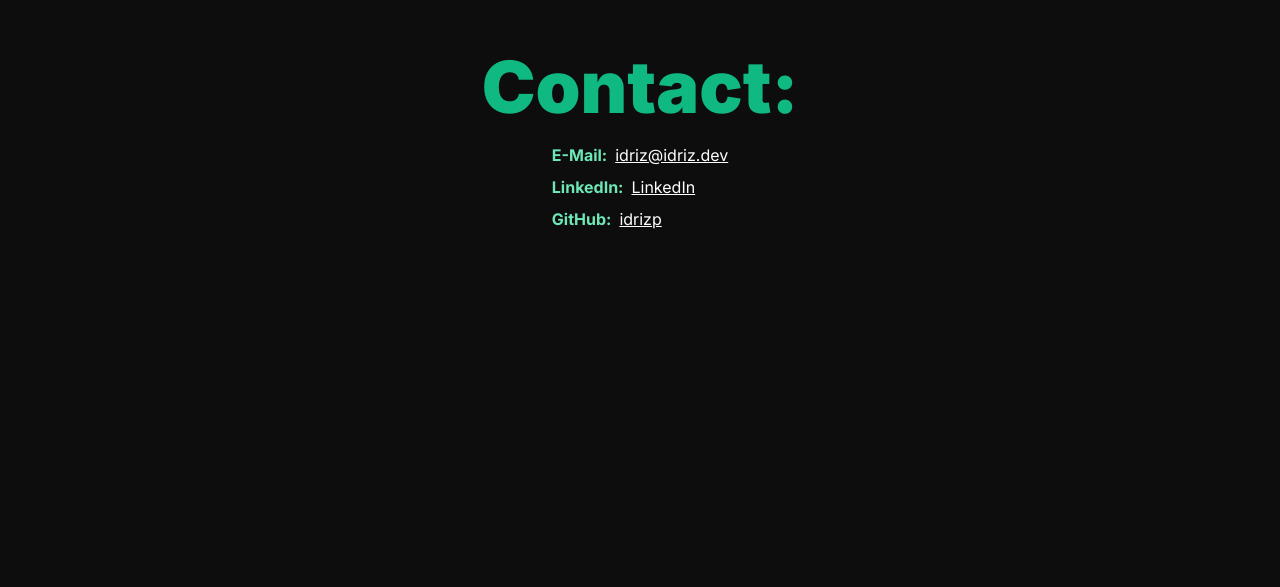
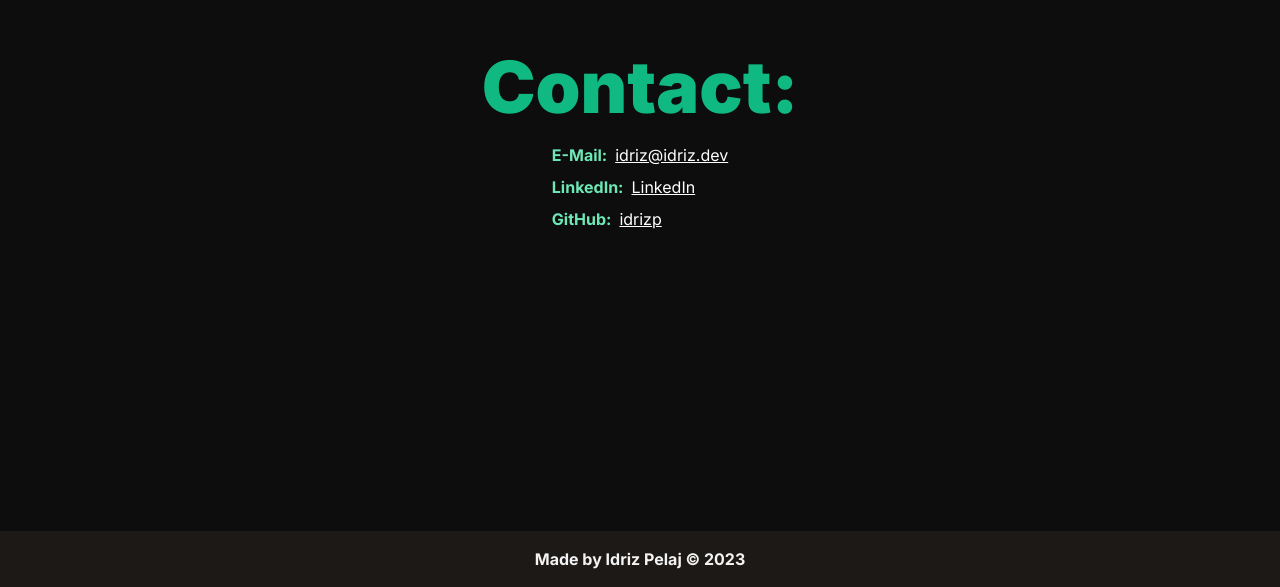
Before and after one commit to idrizp/personal-page, a Next.js app: page / in a window 1280 px wide. Shown: the part 2673-3260 px from the top of the page. Before the commit the page ends 3204 px from the top, so only its background shows below. Built offline with nearby package versions, Linux system fonts and the light colour scheme.

Commit message:
Added footer

```diff
--- a/src/app/layout.tsx
+++ b/src/app/layout.tsx
@@ -20,6 +20,9 @@ export default function RootLayout({
       <body className={inter.className}>
         <Navigation />
         {children}
+        <footer className='w-full p-4 text-center bg-stone-900'>
+          <p className='font-bold'>Made by Idriz Pelaj &copy; {new Date().getFullYear()}</p>
+        </footer>
       </body>
     </html>
   )
```
